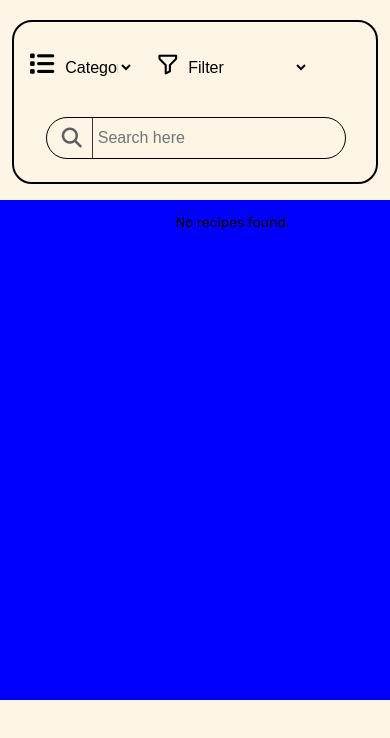
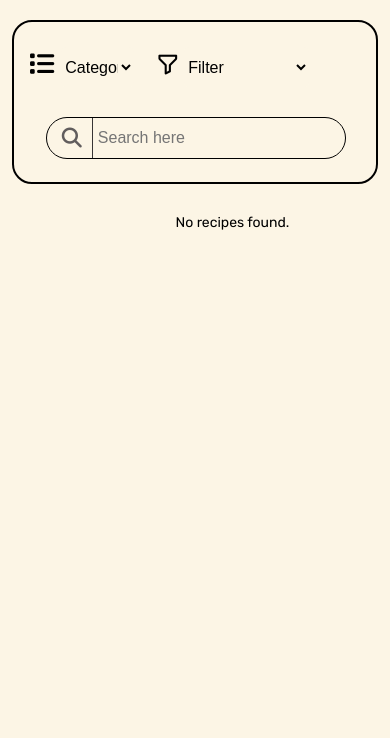
Before and after one commit to abdirasak23/ramrec, a website: page pages/recipes.html in a window 390 px wide. Drawn offline with nearby package versions, Linux system fonts and the light colour scheme; no server answers.

Commit message:
recipe done

```diff
--- a/pages/recipe.css
+++ b/pages/recipe.css
@@ -335,17 +335,16 @@ select:focus{
         display: grid;
         grid-template-columns: repeat(auto-fill, minmax(200px, 1fr));
         padding: 0 10px;
-        background-color: blue;
-        overflow: hidden;
+        /* background-color: blue; */
+        overflow: visible;
         width: 100%;
         box-sizing: border-box;
-        overflow: hidden;
         position: relative;
         top: 100px;
     }
 
     .food-card {
-      width: 360px;
+      width: 350px;
       margin: 10px 0;
       left: 0;
       flex-direction: column;
@@ -413,6 +412,12 @@ select:focus{
 
     }
 
+    .search input{
+      width: 220px;
+    }
+
+
+
     .search {
       order: 3;
     }
```
